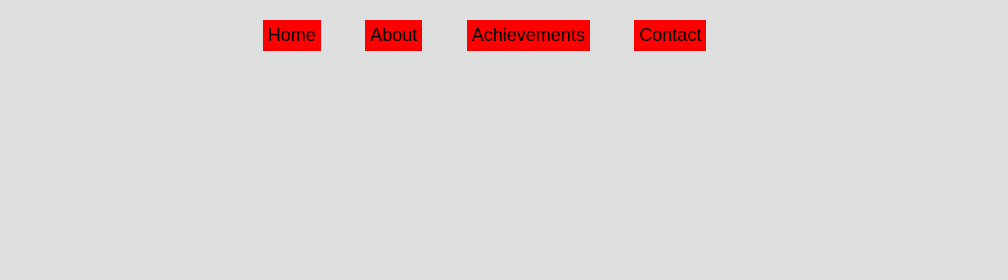
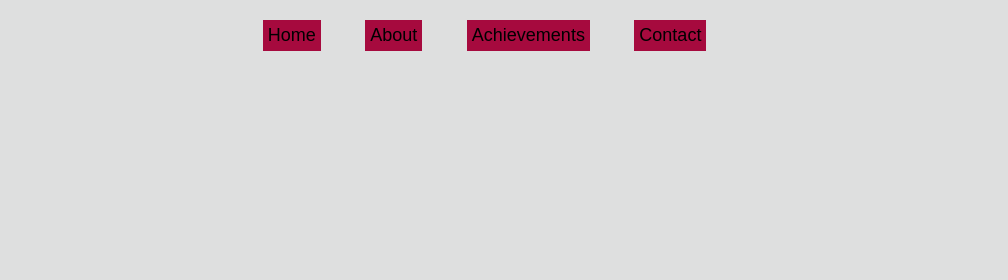
Before and after one commit to Nurabow/mycv, a plain HTML site: page index.html in a window 1280 px wide. Shown: the top 280 px of the page, 272-1280 px from the left. Drawn offline with Linux system fonts and the light colour scheme.

Commit message:
Update style.css

```diff
--- a/style.css
+++ b/style.css
@@ -43,7 +43,7 @@ nav ul li{
     display: inline-block;
     list-style: none;
     margin: 10px 20px;
-    background-color: red;
+    background-color: #a60a3e;
     padding: 5px;
 }
 
```
